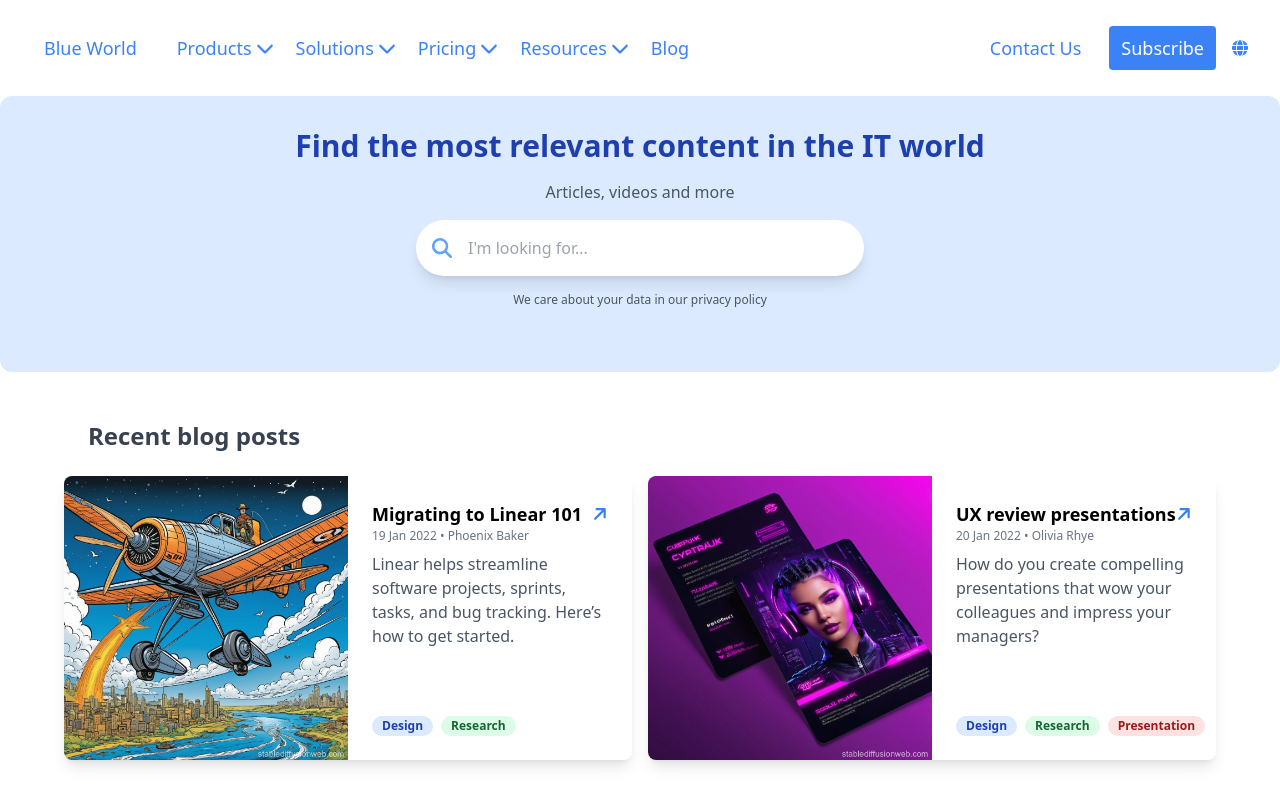
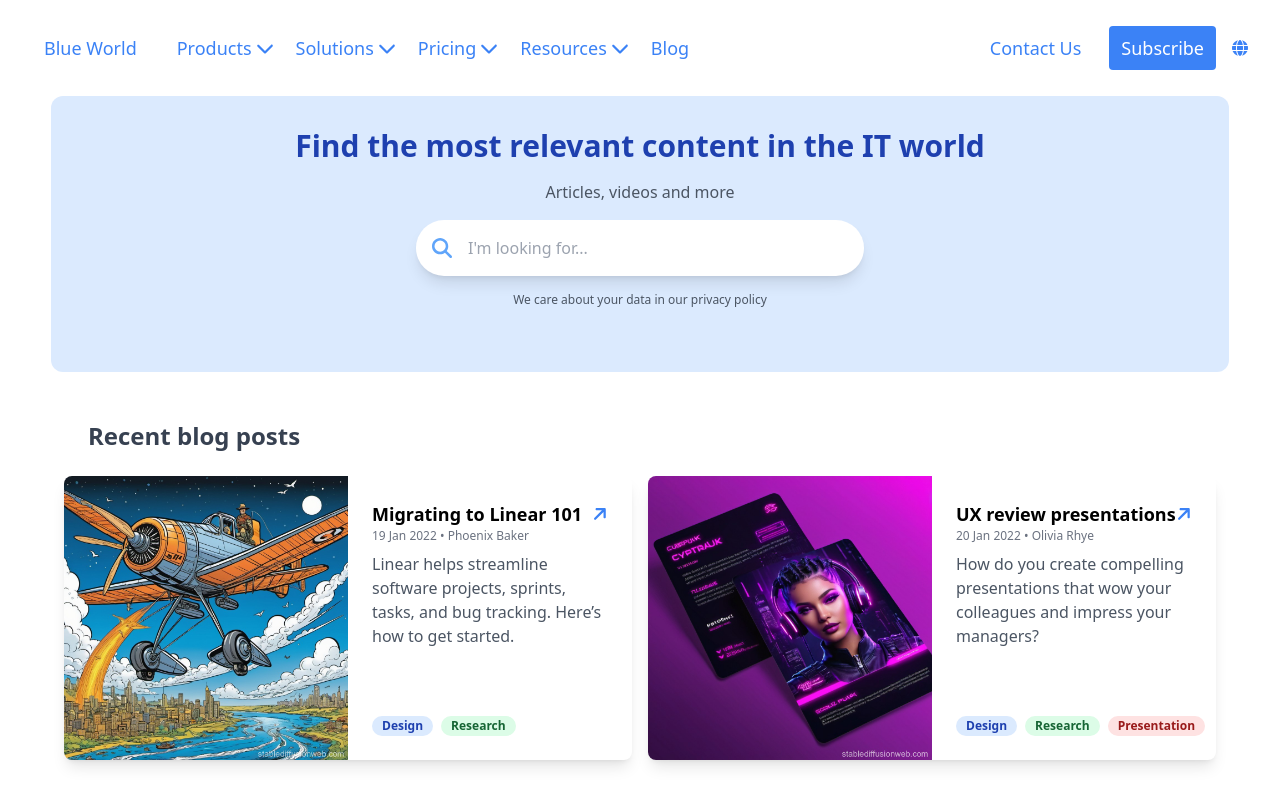
Before and after one commit to LucaSicoli/InvGate_Prototype, a React (Create React App) app: page / in a window 1280 px wide. Shown: the top 800 px of the page. Built offline with nearby package versions, Linux system fonts and the light colour scheme.

Commit message:
version 1.4

```diff
--- a/src/components/searchbarcard.jsx
+++ b/src/components/searchbarcard.jsx
@@ -13,7 +13,7 @@ const clearSearch = () => {
 };
 
   return (
-    <div className="px-5 py-8 mt-4 -mb-3 w-full max-w-screen-xl mx-auto bg-blue-100 flex flex-col items-center justify-center sm:rounded-xl">
+    <div className="px-5 py-8 mt-4 -mb-3 w-full sm:max-w-[92%] mx-auto bg-blue-100 flex flex-col items-center justify-center sm:rounded-xl">
       <h1 className="text-3xl font-semibold text-blue-800 mb-4">Find the most relevant content in the IT world</h1>
       <p className="text-md text-gray-600 mb-4">Articles, videos and more</p>
       <div className="flex items-center bg-white shadow-lg p-4 rounded-full w-full max-w-md">
```
